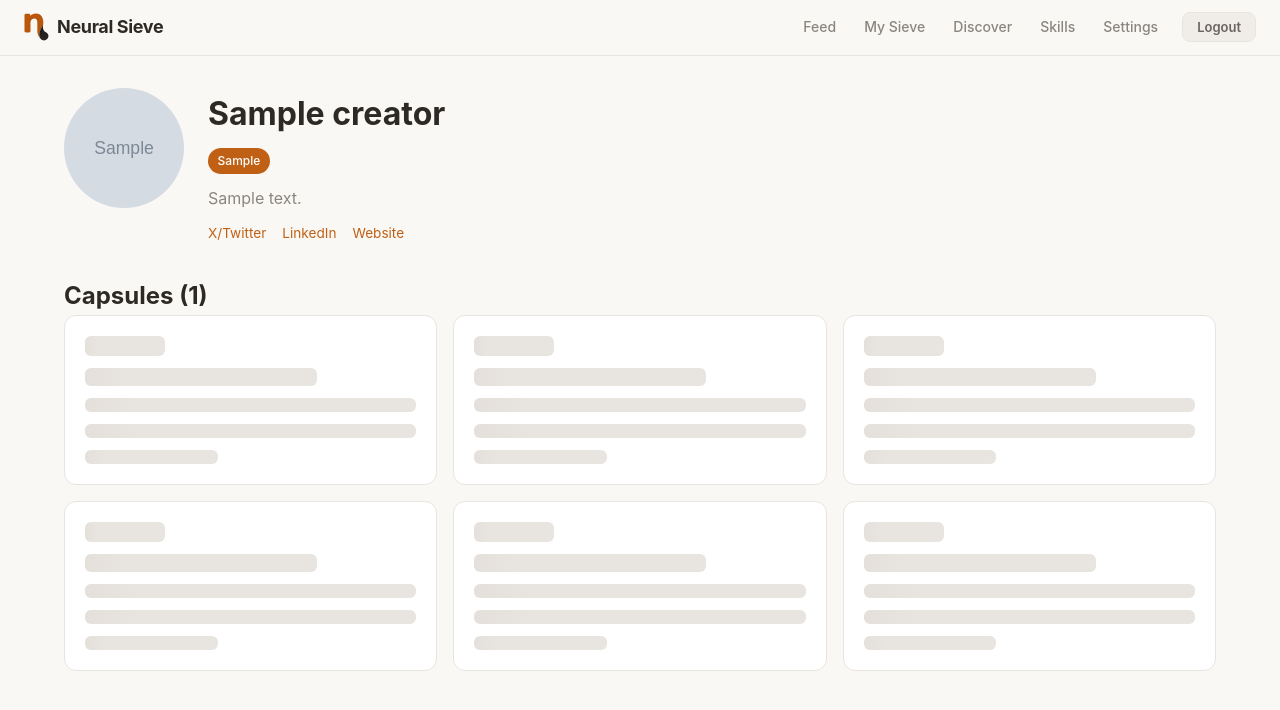
After one commit to emmtol18/sieve, a Python web app: template src/sieve/dashboard/templates/creator.html in a window 1280 px wide. The commit adds this page. Shown: the top 710 px of the page. Run offline with Jinja, Linux system fonts and the light colour scheme; the template is opened without the code that fills it: most values are stand-ins (such as "Sample title", 1, 10 or a date in 2020); grey boxes marked "Sample" are stand-in pictures.

Commit message:
refactor: rename leader to creator in templates and CSS
Renamed template files:
- leader.html → creator.html
- partials/leader_card.html → partials/creator_card.html
- partials/leader_grid.html → partials/creator_grid.html

Updated all template variables (leader.* → creator.*), CSS class
names (.leader-* → .creator-*), HTMX routes (/htmx/leaders/ →
/htmx/creators/), and UI labels (Leaders → Creators tab in discover).

Co-Authored-By: Claude Opus 4.6 <noreply@anthropic.com>

```diff
--- a/src/sieve/dashboard/static/style.css
+++ b/src/sieve/dashboard/static/style.css
@@ -1470,12 +1470,12 @@ textarea.textarea {
     color: #2d2a26;
 }
 
-/* --- Leader Cards ---------------------------------------------------- */
-
-.leader-card { text-align: center; }
-.leader-avatar { width: 80px; height: 80px; border-radius: 50%; object-fit: cover; margin: 0 auto 0.75rem; display: block; }
-.leader-avatar--placeholder { background: #c06014; color: #fff; display: flex; align-items: center; justify-content: center; font-size: 1.5rem; font-weight: 700; width: 80px; height: 80px; border-radius: 50%; margin: 0 auto 0.75rem; }
-.leader-stats { font-size: 0.85rem; color: #8a857e; margin-bottom: 0.75rem; }
+/* --- Creator Cards --------------------------------------------------- */
+
+.creator-card { text-align: center; }
+.creator-avatar { width: 80px; height: 80px; border-radius: 50%; object-fit: cover; margin: 0 auto 0.75rem; display: block; }
+.creator-avatar--placeholder { background: #c06014; color: #fff; display: flex; align-items: center; justify-content: center; font-size: 1.5rem; font-weight: 700; width: 80px; height: 80px; border-radius: 50%; margin: 0 auto 0.75rem; }
+.creator-stats { font-size: 0.85rem; color: #8a857e; margin-bottom: 0.75rem; }
 .tag-chip--domain { background: #c06014; color: #fff; font-size: 0.75rem; }
 
 /* --- Domain Filter Pills --------------------------------------------- */
@@ -1491,16 +1491,16 @@ textarea.textarea {
 .tab-btn:hover { color: #2d2a26; }
 .tab-btn--active { color: #c06014; border-bottom-color: #c06014; font-weight: 600; }
 
-/* --- Leader Profile Page --------------------------------------------- */
-
-.leader-profile { margin-bottom: 1.5rem; }
-.leader-header { display: flex; gap: 1.5rem; align-items: flex-start; }
-.leader-profile-avatar { width: 120px; height: 120px; border-radius: 50%; object-fit: cover; flex-shrink: 0; }
-.leader-info h1 { margin: 0 0 0.5rem; }
-.leader-bio { color: #8a857e; margin: 0.75rem 0; }
-.leader-links { display: flex; gap: 1rem; }
-.leader-link { color: #c06014; text-decoration: none; font-size: 0.85rem; }
-.leader-link:hover { text-decoration: underline; }
+/* --- Creator Profile Page -------------------------------------------- */
+
+.creator-profile { margin-bottom: 1.5rem; }
+.creator-header { display: flex; gap: 1.5rem; align-items: flex-start; }
+.creator-profile-avatar { width: 120px; height: 120px; border-radius: 50%; object-fit: cover; flex-shrink: 0; }
+.creator-info h1 { margin: 0 0 0.5rem; }
+.creator-bio { color: #8a857e; margin: 0.75rem 0; }
+.creator-links { display: flex; gap: 1rem; }
+.creator-link { color: #c06014; text-decoration: none; font-size: 0.85rem; }
+.creator-link:hover { text-decoration: underline; }
 
 /* --- Selection & Scrollbar ------------------------------------------- */
 
--- /dev/null
+++ b/src/sieve/dashboard/templates/creator.html
@@ -0,0 +1,37 @@
+{% extends "base.html" %}
+{% block title %}{{ creator.name }} — Neural Sieve{% endblock %}
+{% block content %}
+<div class="creator-profile">
+    <div class="creator-header">
+        {% if creator.avatar_url %}
+        <img src="{{ creator.avatar_url }}" alt="{{ creator.name }}" class="creator-profile-avatar">
+        {% else %}
+        <div class="creator-profile-avatar creator-avatar--placeholder">{{ creator.name[0] }}</div>
+        {% endif %}
+        <div class="creator-info">
+            <h1>{{ creator.name }}</h1>
+            <span class="tag-chip tag-chip--domain">{{ creator.expertise_domain }}</span>
+            <p class="creator-bio">{{ creator.bio or creator.description }}</p>
+            <div class="creator-links">
+                {% if creator.twitter_url %}
+                <a href="{{ creator.twitter_url }}" target="_blank" rel="noopener" class="creator-link">X/Twitter</a>
+                {% endif %}
+                {% if creator.linkedin_url %}
+                <a href="{{ creator.linkedin_url }}" target="_blank" rel="noopener" class="creator-link">LinkedIn</a>
+                {% endif %}
+                {% if creator.author_url %}
+                <a href="{{ creator.author_url }}" target="_blank" rel="noopener" class="creator-link">Website</a>
+                {% endif %}
+            </div>
+        </div>
+    </div>
+</div>
+
+<h2 style="margin-top:2rem">Capsules ({{ creator.capsule_count }})</h2>
+<div id="creator-capsules" class="card-grid"
+     hx-get="/htmx/creators/{{ creator.slug }}/capsules/"
+     hx-trigger="load"
+     hx-swap="innerHTML">
+    {% include "partials/skeleton_grid.html" %}
+</div>
+{% endblock %}
```
Also changed, not shown: src/sieve/dashboard/templates/discover.html (+10 -10 lines), src/sieve/dashboard/templates/leader.html (deleted, +0 -37 lines), src/sieve/dashboard/templates/partials/creator_card.html (added, +14 -0 lines), src/sieve/dashboard/templates/partials/creator_grid.html (added, +10 -0 lines), src/sieve/dashboard/templates/partials/leader_card.html (deleted, +0 -14 lines), src/sieve/dashboard/templates/partials/leader_grid.html (deleted, +0 -10 lines).
